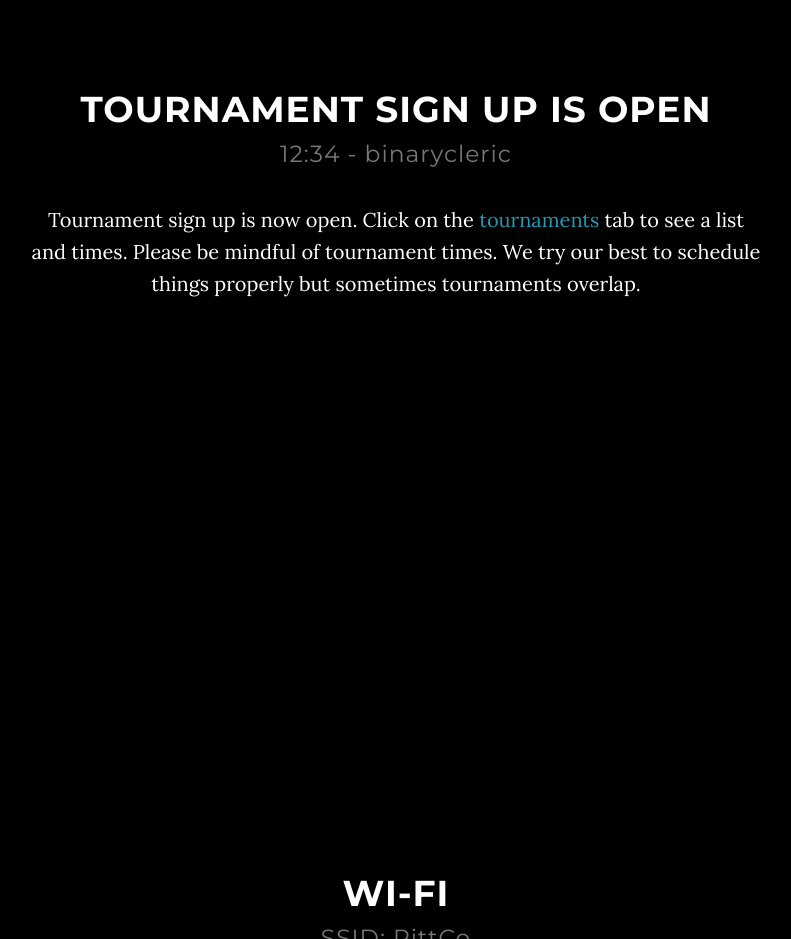
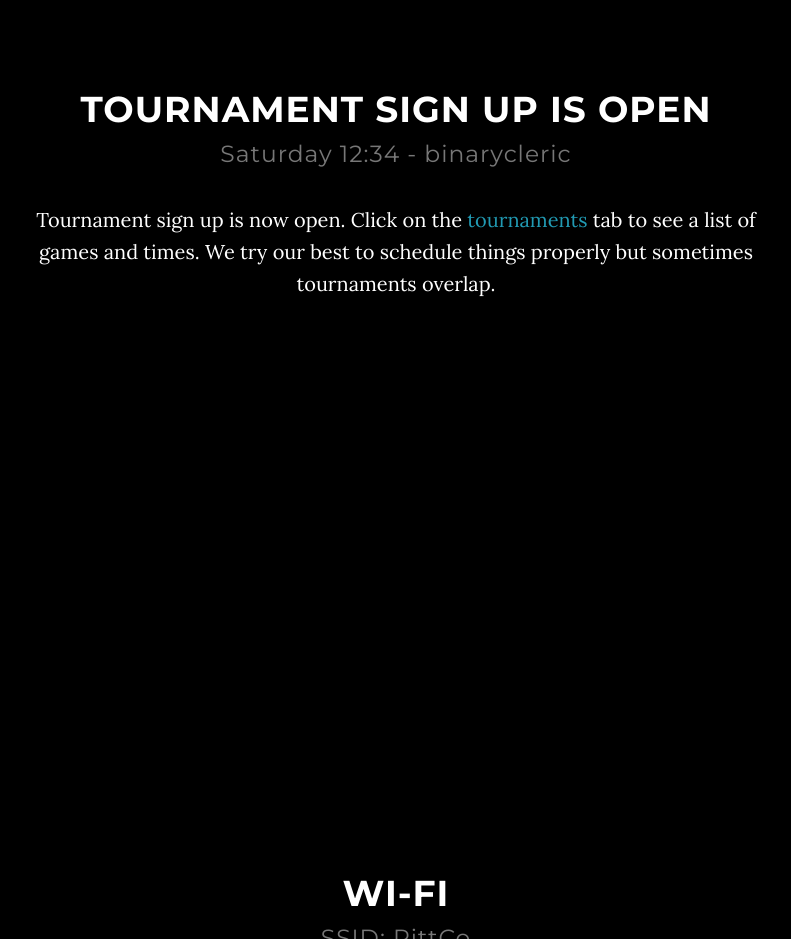
Before and after one commit to pittco/revival-intranet, a plain HTML site: page index.html in a window 1280 px wide. Shown: the part 960-1899 px from the top of the page, without its empty margins (244-1035 px from the left). Drawn offline with Linux system fonts and the light colour scheme.

Commit message:
Updates.

```diff
--- a/index.html
+++ b/index.html
@@ -84,13 +84,12 @@
       <div class="container">
         <div class="col-md-8 col-md-offset-2">
           <h1>Tournament Sign Up is Open<br>
-            <small>12:34 - binarycleric</small>
+            <small>Saturday 12:34 - binarycleric</small>
           </h1>
           <p>
             Tournament sign up is now open. Click on the <a class="page-scroll" href="#tournaments">tournaments</a>
-            tab to see a list and times. Please be mindful of tournament times.
-            We try our best to schedule things properly but sometimes
-            tournaments overlap.
+            tab to see a list of games and times. We try our best to schedule
+            things properly but sometimes tournaments overlap.
           </p>
         </div>
       </div>
```
